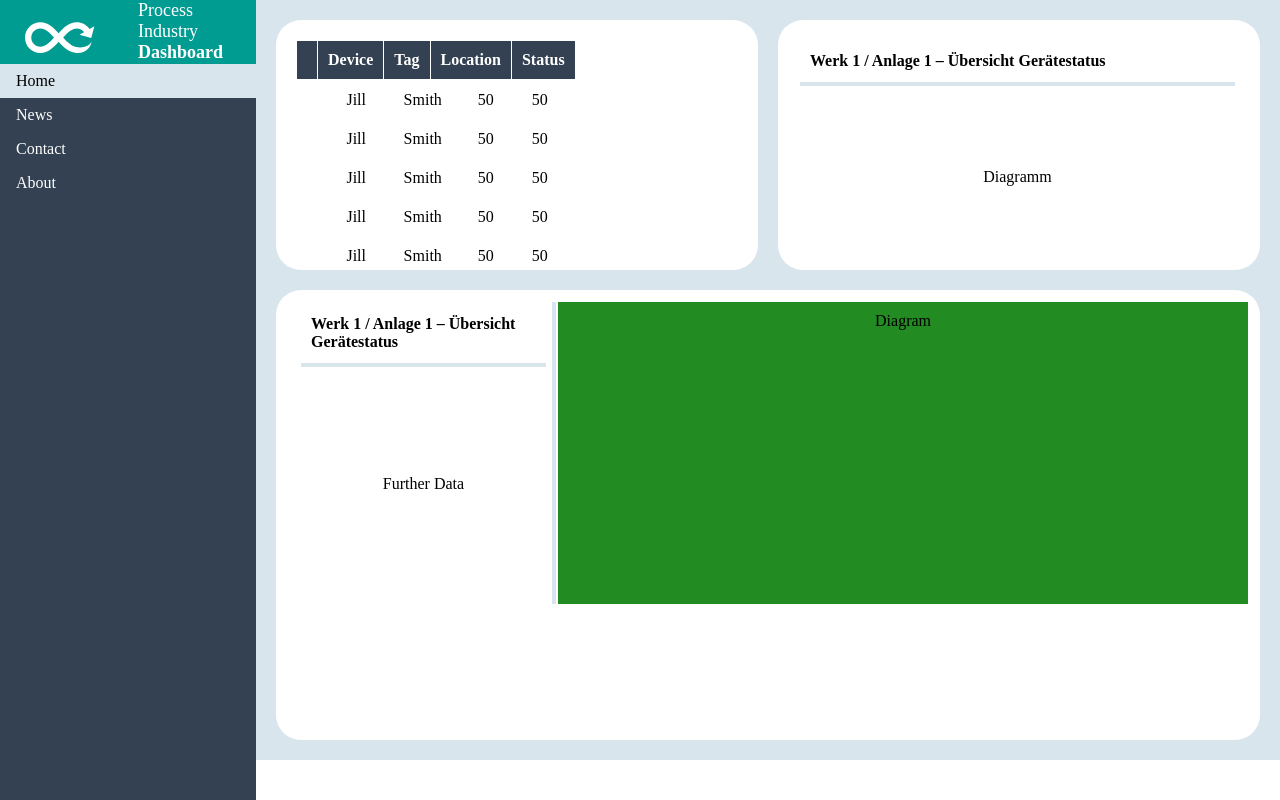
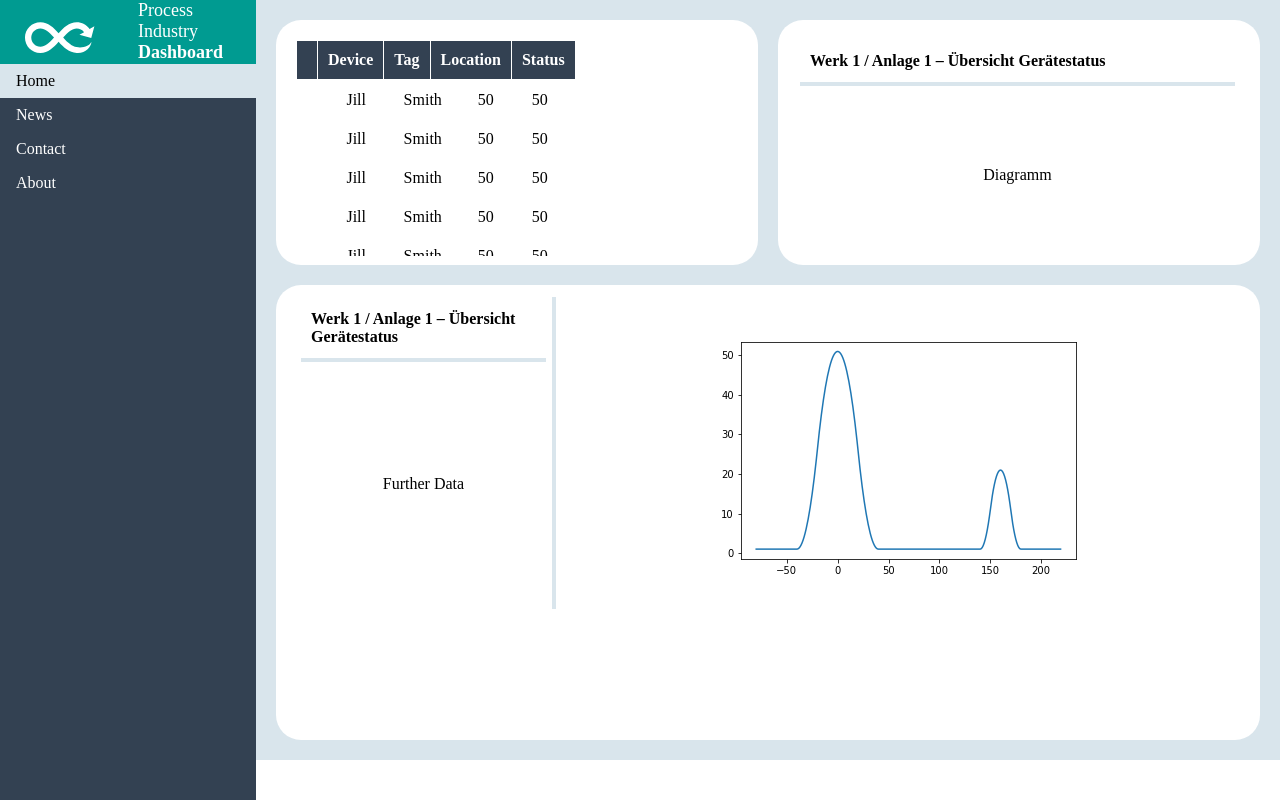
Before and after one commit to ScotSche/IoX_Web_App, a Flask app: page / in a window 1280 px wide. Run offline with Flask 2, Linux system fonts and the light colour scheme.

Commit message:
Add Placeholder image (Diagram)

```diff
--- a/IoX_Web_App/templates/dashboardDetailsTable.html
+++ b/IoX_Web_App/templates/dashboardDetailsTable.html
@@ -29,9 +29,9 @@
                             </tbody>
                         </table>
                     </td>
-                    <td style=" padding: 10px; text-align: left; width: 100%; height: 100%; text-align: center; background-color:forestgreen;">
+                    <td style=" padding: 10px; text-align: left; width: 100%; height: 100%; text-align: center;">
                         <div style="width:100%;height:100%;">
-                            Diagram
+                            <img src="{{ url_for('static', filename= 'resources/huell_good.png') }}">
                         </div>
                     </td>
                 </tr>
```
Also changed, not shown: IoX_Web_App/static/resources/huell_good.png (added), 1 other file.
